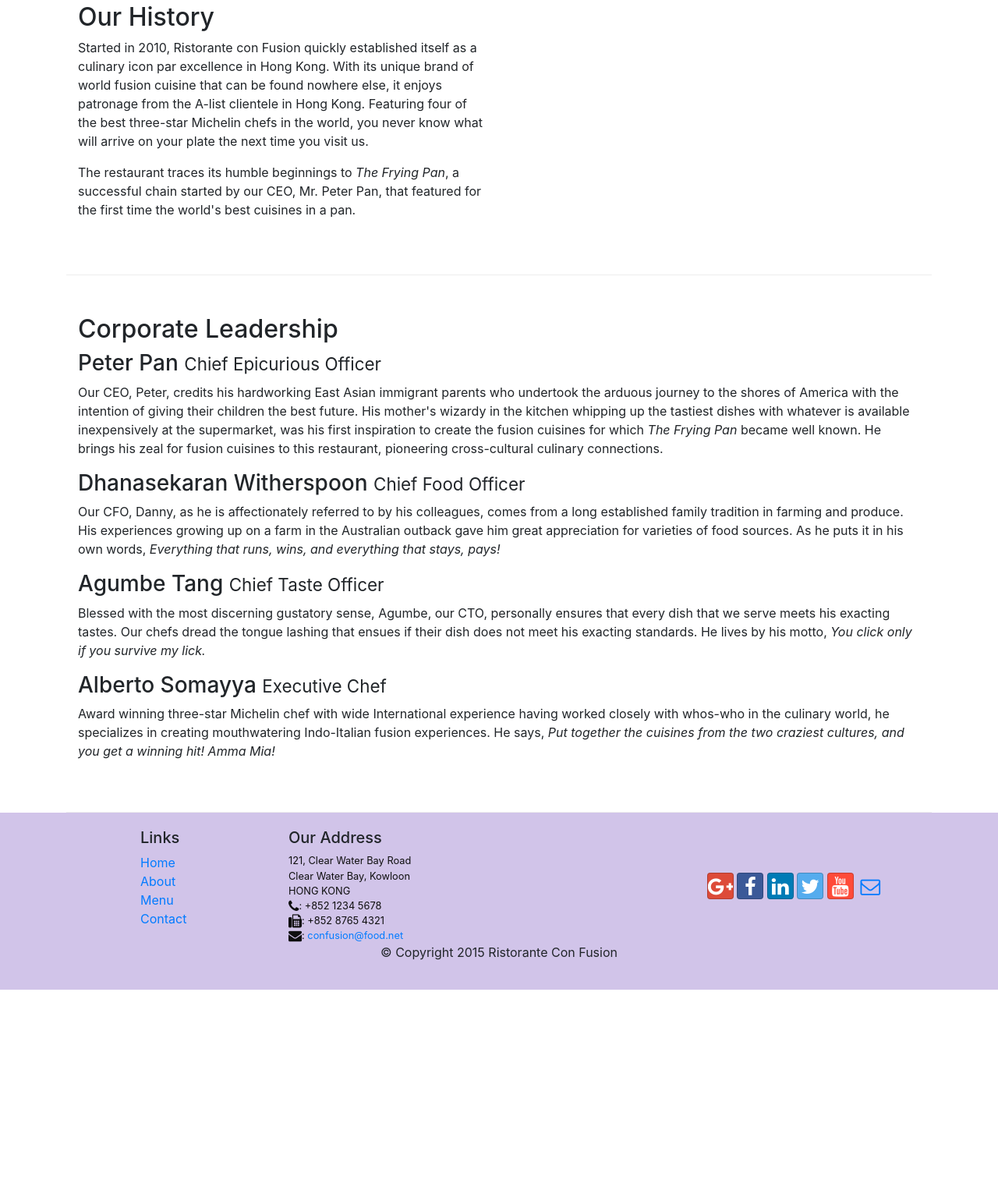
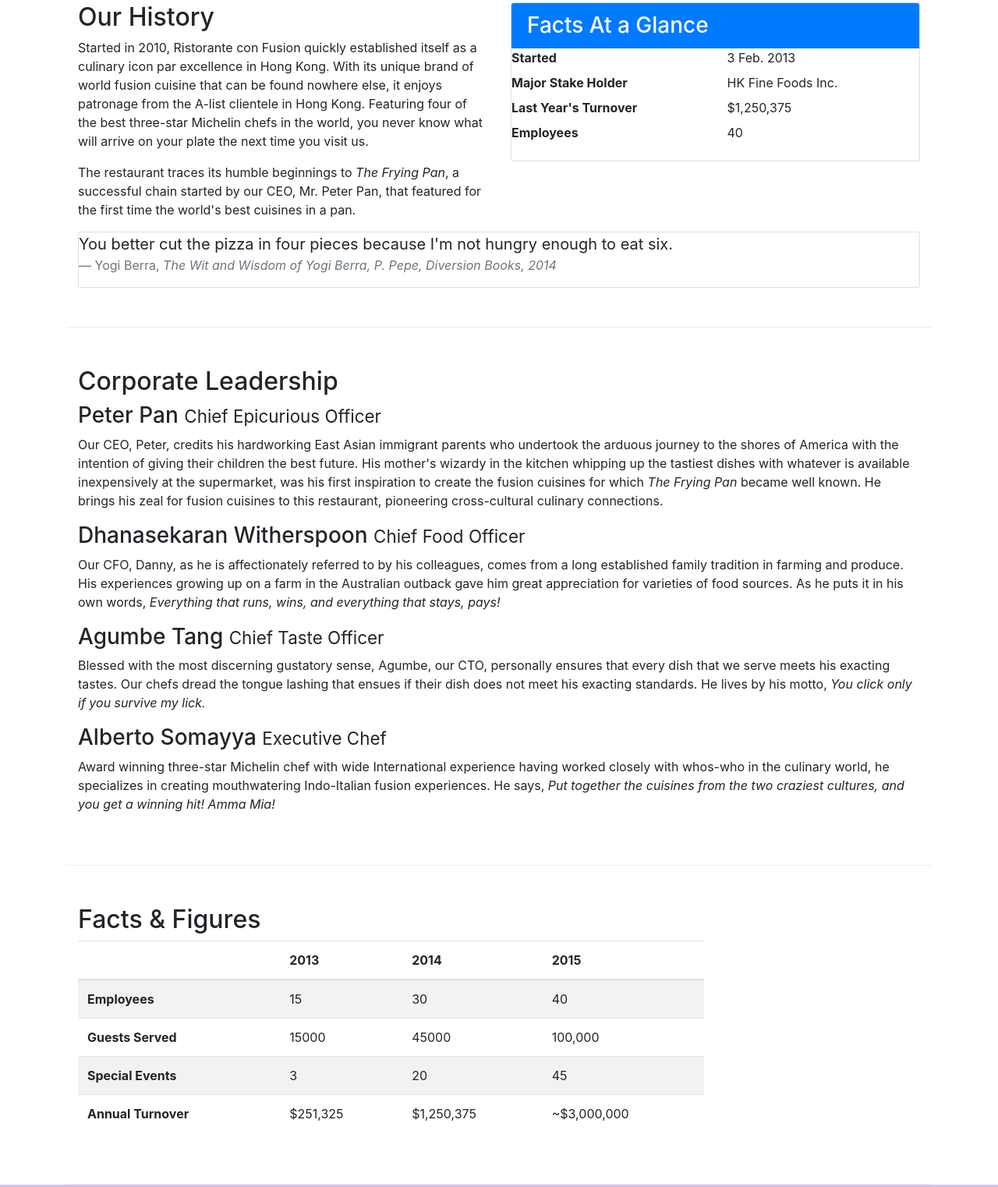
Before and after one commit to SarimSiddd/ConFusion, a website: page aboutus.html in a window 1280 px wide. Shown: the part 488-2010 px from the top of the page at 78% size. Before the commit the page ends 1757 px from the top, so only its background shows below. Drawn offline with nearby package versions, Linux system fonts and the light colour scheme.

Commit message:
Added Cards to aboutus.html

```diff
--- a/aboutus.html
+++ b/aboutus.html
@@ -76,7 +76,34 @@
                 <p>Started in 2010, Ristorante con Fusion quickly established itself as a culinary icon par excellence in Hong Kong. With its unique brand of world fusion cuisine that can be found nowhere else, it enjoys patronage from the A-list clientele in Hong Kong.  Featuring four of the best three-star Michelin chefs in the world, you never know what will arrive on your plate the next time you visit us.</p>
                 <p>The restaurant traces its humble beginnings to <em>The Frying Pan</em>, a successful chain started by our CEO, Mr. Peter Pan, that featured for the first time the world's best cuisines in a pan.</p>
             </div>
-            <div>
+             <div class="col-12 col-sm-6">
+                <div class="card">
+                    <h3 class="card-header bg-primary text-white">Facts At a Glance</h3>
+                    <div class="card-block">
+                        <dl class="row">
+                            <dt class="col-6">Started</dt>
+                            <dd class="col-6">3 Feb. 2013</dd>
+                            <dt class="col-6">Major Stake Holder</dt>
+                            <dd class="col-6">HK Fine Foods Inc.</dd>
+                            <dt class="col-6">Last Year's Turnover</dt>
+                            <dd class="col-6">$1,250,375</dd>
+                            <dt class="col-6">Employees</dt>
+                            <dd class="col-6">40</dd>
+                       </dl>
+                    </div>
+                </div>
+            </div>
+                <div class="col-12">
+                <div class="card card-block bg-faded">
+                    <blockquote class="blockquote">
+                        <p class="mb-0">You better cut the pizza in four pieces because
+                            I'm not hungry enough to eat six.</p>
+                        <footer class="blockquote-footer">Yogi Berra,
+                          <cite title="Source Title">The Wit and Wisdom of Yogi Berra,
+                            P. Pepe, Diversion Books, 2014</cite>
+                        </footer>
+                    </blockquote>
+                </div>
             </div>
         </div>
 
@@ -103,6 +130,51 @@
                 <p class = "hidden-xs-down">Award winning three-star Michelin chef with wide International experience having worked closely with whos-who in the culinary world, he specializes in creating mouthwatering Indo-Italian fusion experiences. He says, <em>Put together the cuisines from the two craziest cultures, and you get a winning hit! Amma Mia!</em></p>
 
 
+            </div>
+       </div>
+         <div class="row row-content">
+            <div class="col-12 col-sm-9">
+                <h2>Facts &amp; Figures</h2>
+                 <div class="table-responsive">
+                <table class="table table-striped">
+                <thead class="thead-inverse">
+                    <tr>
+                        <th>&nbsp;</th>
+                        <th>2013</th>
+                        <th>2014</th>
+                        <th>2015</th>
+                    </tr>
+                </thead>
+                <tbody>
+                    <tr>
+                        <th>Employees</th>
+                        <td>15</td>
+                        <td>30</td>
+                        <td>40</td>
+                    </tr>
+                    <tr>
+                        <th>Guests Served</th>
+                        <td>15000</td>
+                        <td>45000</td>
+                        <td>100,000</td>
+                    </tr>
+                    <tr>
+                        <th>Special Events</th>
+                        <td>3</td>
+                        <td>20</td>
+                        <td>45</td>
+                    </tr>
+                    <tr>
+                        <th>Annual Turnover</th>
+                        <td>$251,325</td>
+                        <td>$1,250,375</td>
+                        <td>~$3,000,000</td>
+                    </tr>
+                </tbody>
+                </table>
+                </div>
+            </div>
+             <div class="col-12 col-sm-3">
             </div>
        </div>
 
```
